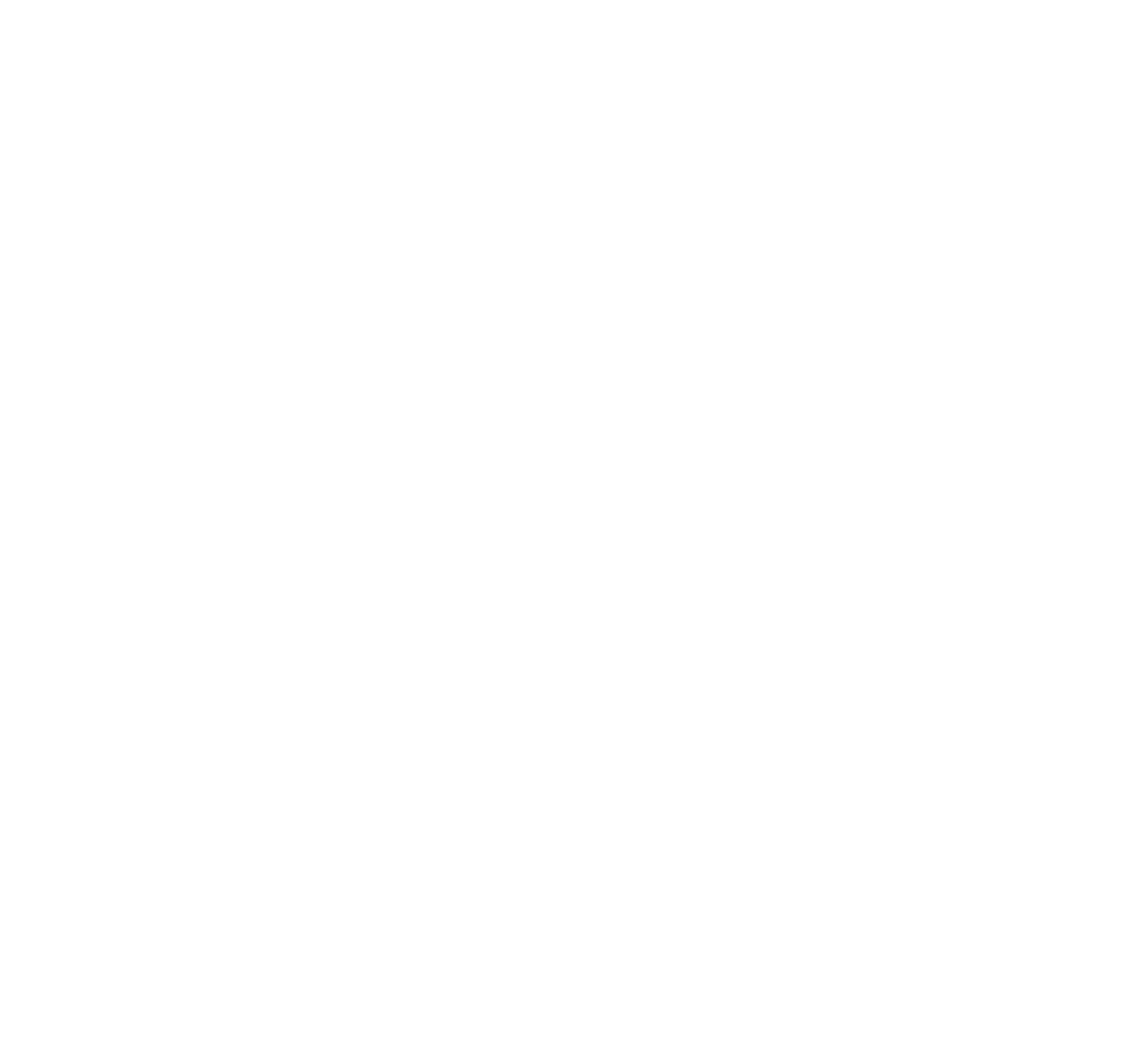
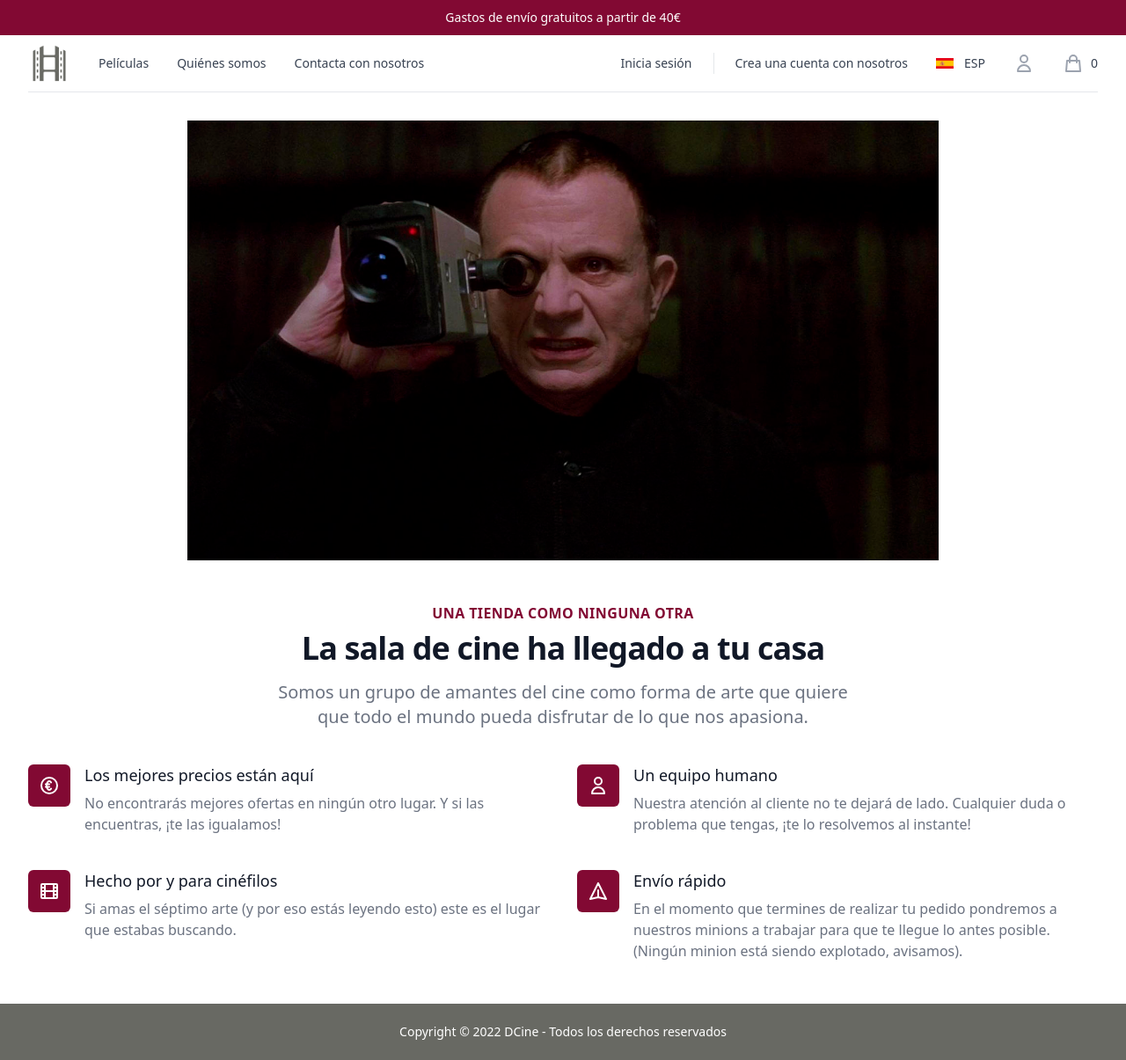
Before and after one commit to diegogmino/FinDeCicloDGM-DAW, a React (Create React App) app in the folder front_findeciclodgm/: page /quienes-somos in a window 1280 px wide. Before the commit this address had no page. Shown: the whole page at 88% size. Before the commit the page ends 800 px from the top, so only its background shows below. Built offline with nearby package versions, Linux system fonts and the light colour scheme.

Commit message:
Páginas de quiénes somos y principal terminada

```diff
--- a/front_findeciclodgm/package.json
+++ b/front_findeciclodgm/package.json
@@ -1,5 +1,5 @@
 {
-  "name": "pruebas_react",
+  "name": "front_findeciclodgm",
   "version": "0.1.0",
   "private": true,
   "dependencies": {
--- a/front_findeciclodgm/src/App.js
+++ b/front_findeciclodgm/src/App.js
@@ -1,5 +1,6 @@
 import './App.css';
 import MainPage from './pages/mainPage/MainPage';
+import AboutUs from './pages/aboutUs/AboutUs';
 
 import {
   BrowserRouter as Router,
@@ -16,6 +17,7 @@ function App() {
       <Routes>
         <Route path="/" element={<MainPage/>}/>
         <Route path="/index" element={<MainPage/>}/>
+        <Route path="/quienes-somos" element={<AboutUs/>}/>
       </Routes>
     </Router>
     </div>
--- /dev/null
+++ b/front_findeciclodgm/src/components/aboutUsImage/AboutUsImage.js
@@ -0,0 +1,27 @@
+import Grid from '@mui/material/Grid';
+
+import quienesSomos from '../../img/quienes-somos.jpg';
+
+export default function AboutUsImage() {
+    return(
+        <div>
+            <Grid container component="main" sx={{ height: '500px', mt: 4, }} justifyContent="center">
+                <Grid
+                    item
+                    xs={12}
+                    sm={10}
+                    md={8}
+                    sx={{
+                        backgroundImage: `url(${quienesSomos})`,
+                        backgroundRepeat: 'no-repeat',
+                        backgroundColor: (t) =>
+                        t.palette.mode === 'light' ? t.palette.grey[50] : t.palette.grey[900],
+                        backgroundSize: 'cover',
+                        backgroundPosition: 'center',
+                    }}
+                />
+
+            </Grid>
+        </div>
+    );
+}
--- /dev/null
+++ b/front_findeciclodgm/src/components/aboutUsInfo/AboutUsInfo.js
@@ -0,0 +1,62 @@
+import { PaperAirplaneIcon, CurrencyEuroIcon, FilmIcon, UserIcon } from '@heroicons/react/outline'
+
+const features = [
+  {
+    name: 'Los mejores precios están aquí',
+    description:
+      'No encontrarás mejores ofertas en ningún otro lugar. Y si las encuentras, ¡te las igualamos!',
+    icon: CurrencyEuroIcon,
+  },
+  {
+    name: 'Un equipo humano',
+    description:
+      'Nuestra atención al cliente no te dejará de lado. Cualquier duda o problema que tengas, ¡te lo resolvemos al instante!',
+    icon: UserIcon,
+  },
+  {
+    name: 'Hecho por y para cinéfilos',
+    description:
+      'Si amas el séptimo arte (y por eso estás leyendo esto) este es el lugar que estabas buscando.',
+    icon: FilmIcon,
+  },
+  {
+    name: 'Envío rápido',
+    description:
+      'En el momento que termines de realizar tu pedido pondremos a nuestros minions a trabajar para que te llegue lo antes posible. (Ningún minion está siendo explotado, avisamos).',
+    icon: PaperAirplaneIcon,
+  },
+]
+
+export default function AboutUsInfo() {
+  return (
+    <div className="py-12 bg-white">
+      <div className="max-w-7xl mx-auto px-4 sm:px-6 lg:px-8">
+        <div className="lg:text-center">
+          <h2 className="text-base text-principal font-semibold tracking-wide uppercase">Una tienda como ninguna otra</h2>
+          <p className="mt-2 text-3xl leading-8 font-extrabold tracking-tight text-gray-900 sm:text-4xl">
+            La sala de cine ha llegado a tu casa
+          </p>
+          <p className="mt-4 max-w-2xl text-xl text-gray-500 lg:mx-auto">
+            Somos un grupo de amantes del cine como forma de arte que quiere que todo el mundo pueda disfrutar de lo que nos apasiona.
+          </p>
+        </div>
+
+        <div className="mt-10">
+          <dl className="space-y-10 md:space-y-0 md:grid md:grid-cols-2 md:gap-x-8 md:gap-y-10">
+            {features.map((feature) => (
+              <div key={feature.name} className="relative">
+                <dt>
+                  <div className="absolute flex items-center justify-center h-12 w-12 rounded-md bg-principal text-white">
+                    <feature.icon className="h-6 w-6" aria-hidden="true" />
+                  </div>
+                  <p className="ml-16 text-lg leading-6 font-medium text-gray-900">{feature.name}</p>
+                </dt>
+                <dd className="mt-2 ml-16 text-base text-gray-500">{feature.description}</dd>
+              </div>
+            ))}
+          </dl>
+        </div>
+      </div>
+    </div>
+  )
+}
--- /dev/null
+++ b/front_findeciclodgm/src/pages/aboutUs/AboutUs.js
@@ -0,0 +1,22 @@
+import { useState } from 'react'
+import AboutUsInfo from '../../components/aboutUsInfo/AboutUsInfo';
+import Header from '../../parts/header/Header';
+import Footer from '../../parts/footer/Footer';
+
+import ShoppingCart from '../../components/shoppingCart/ShoppingCart';
+import AboutUsImage from '../../components/aboutUsImage/AboutUsImage';
+
+export default function AboutUs() {
+
+    const [openCart, setOpenCart] = useState(false)
+
+    return (
+        <div>
+            <Header openCart={openCart} setOpenCart={setOpenCart}/>
+            <AboutUsImage/>
+            <ShoppingCart openCart={openCart} setOpenCart={setOpenCart}/>
+            <AboutUsInfo/>
+            <Footer/>
+        </div>
+    );
+}
--- a/front_findeciclodgm/src/parts/header/Header.js
+++ b/front_findeciclodgm/src/parts/header/Header.js
@@ -19,61 +19,44 @@ const navigation = {
           description: 'Conócenos ya',
           href: '/quienes-somos',
           imageSrc: somos,
-          imageAlt: 'Models sitting back to back, wearing Basic Tee in black and bone.',
+          imageAlt: 'Quiénes somos',
         },
         {
           name: 'Contacta con nosotros',
           description: 'Queremos saber tu opinión',
           href: 'contacto',
           imageSrc: contacto,
-          imageAlt: 'Close up of Basic Tee fall bundle with off-white, ochre, olive, and black tees.',
+          imageAlt: 'Contacta con nosotros',
         },
       ],
       sections: [
         {
-          id: 'clothing',
-          name: 'Clothing',
+          id: 'generos',
+          name: 'Géneros',
           items: [
-            { name: 'Tops', href: '#' },
-            { name: 'Dresses', href: '#' },
-            { name: 'Pants', href: '#' },
-            { name: 'Denim', href: '#' },
-            { name: 'Sweaters', href: '#' },
-            { name: 'T-Shirts', href: '#' },
-            { name: 'Jackets', href: '#' },
-            { name: 'Activewear', href: '#' },
-            { name: 'Browse All', href: '#' },
+            { name: 'Acción', href: '#' },
+            { name: 'Animación', href: '#' },
+            { name: 'Anime', href: '#' },
+            { name: 'Aventuras', href: '#' },
+            { name: 'Bélico', href: '#' },
+            { name: 'Ciencia ficción', href: '#' },
+            { name: 'Comedia', href: '#' },
+            { name: 'Drama', href: '#' },
+            { name: 'Fantástico', href: '#' },
+            { name: 'Histórico', href: '#' },
+            { name: 'Policíaco', href: '#' },
+            { name: 'Suspense', href: '#' },
+            { name: 'Terror', href: '#' },
+            { name: 'Thiller', href: '#' },
+            { name: 'Western', href: '#' },
           ],
-        },
-        {
-          id: 'accessories',
-          name: 'Accessories',
-          items: [
-            { name: 'Watches', href: '#' },
-            { name: 'Wallets', href: '#' },
-            { name: 'Bags', href: '#' },
-            { name: 'Sunglasses', href: '#' },
-            { name: 'Hats', href: '#' },
-            { name: 'Belts', href: '#' },
-          ],
-        },
-        {
-          id: 'brands',
-          name: 'Brands',
-          items: [
-            { name: 'Full Nelson', href: '#' },
-            { name: 'My Way', href: '#' },
-            { name: 'Re-Arranged', href: '#' },
-            { name: 'Counterfeit', href: '#' },
-            { name: 'Significant Other', href: '#' },
-          ],
-        },
+        }
       ],
     }
   ],
   pages: [
-    { name: 'Company', href: '#' },
-    { name: 'Stores', href: '#' },
+    { name: 'Quiénes somos', href: '/quienes-somos' },
+    { name: 'Contacta con nosotros', href: '/contacto' },
   ],
 }
 
@@ -173,9 +156,9 @@ export default function Header(props) {
                               >
                                 {section.items.map((item) => (
                                   <li key={item.name} className="flow-root">
-                                    <a href={item.href} className="-m-2 p-2 block text-gray-500">
+                                    <Link to={item.href} className="-m-2 p-2 block text-gray-500">
                                       {item.name}
-                                    </a>
+                                    </Link>
                                   </li>
                                 ))}
                               </ul>
@@ -189,34 +172,34 @@ export default function Header(props) {
                   <div className="border-t border-gray-200 py-6 px-4 space-y-6">
                     {navigation.pages.map((page) => (
                       <div key={page.name} className="flow-root">
-                        <a href={page.href} className="-m-2 p-2 block font-medium text-gray-900">
+                        <Link to={page.href} className="-m-2 p-2 block font-medium text-gray-900">
                           {page.name}
-                        </a>
+                        </Link>
                       </div>
                     ))}
                   </div>
 
                   <div className="border-t border-gray-200 py-6 px-4 space-y-6">
                     <div className="flow-root">
-                      <a href="#" className="-m-2 p-2 block font-medium text-gray-900">
-                        Sign in
-                      </a>
+                      <Link to="/login" className="-m-2 p-2 block font-medium text-gray-900">
+                        Inicia sesión
+                      </Link>
                     </div>
                     <div className="flow-root">
-                      <a href="#" className="-m-2 p-2 block font-medium text-gray-900">
-                        Create account
-                      </a>
+                      <Link to="/signup" className="-m-2 p-2 block font-medium text-gray-900">
+                        Crea una cuenta con nosotros
+                      </Link>
                     </div>
                   </div>
 
                   <div className="border-t border-gray-200 py-6 px-4">
                     <a href="#" className="-m-2 p-2 flex items-center">
                       <img
-                        src="https://tailwindui.com/img/flags/flag-canada.svg"
-                        alt=""
+                        src={bandera}
+                        alt="Bandera española"
                         className="w-5 h-auto block flex-shrink-0"
                       />
-                      <span className="ml-3 block text-base font-medium text-gray-900">CAD</span>
+                      <span className="ml-3 block text-base font-medium text-gray-900">ESP</span>
                       <span className="sr-only">, change currency</span>
                     </a>
                   </div>
@@ -239,7 +222,7 @@ export default function Header(props) {
                   className="bg-white p-2 rounded-md text-gray-400 lg:hidden"
                   onClick={() => setOpen(true)}
                 >
-                  <span className="sr-only">Open menu</span>
+                  <span className="sr-only">Abrir menú</span>
                   <MenuIcon className="h-6 w-6" aria-hidden="true" />
                 </button>
 
@@ -262,14 +245,14 @@ export default function Header(props) {
                         to='/peliculas'
                         className="flex items-center text-sm font-medium text-gray-700 hover:text-gray-800"
                     >
-                      Peliculas
+                      Películas
                     </Link>
                     <Link
                         key='quines-somos'
                         to='/quienes-somos'
                         className="flex items-center text-sm font-medium text-gray-700 hover:text-gray-800"
                     >
-                      Quienes somos
+                      Quiénes somos
                     </Link>
                     <Link
                         key='contacto'
@@ -296,7 +279,7 @@ export default function Header(props) {
                     <a href="#" className="text-gray-700 hover:text-gray-800 flex items-center">
                       <img
                         src={bandera}
-                        alt=""
+                        alt="Bandera española"
                         className="w-5 h-auto block flex-shrink-0"
                       />
                       <span className="ml-3 block text-sm font-medium">ESP</span>
```
Also changed, not shown: front_findeciclodgm/src/components/filterButtons/FilterButtons.js (+13 -6 lines).
